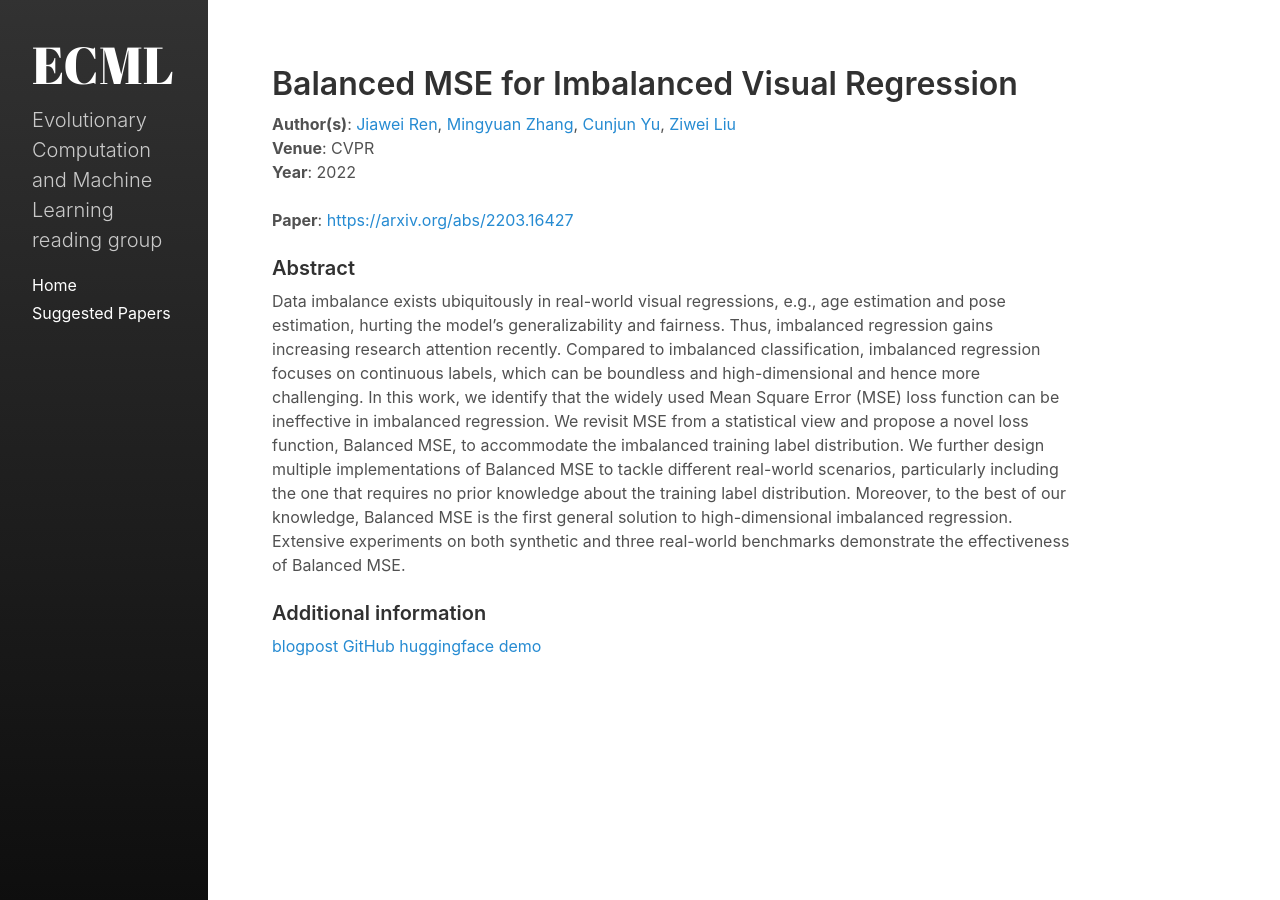
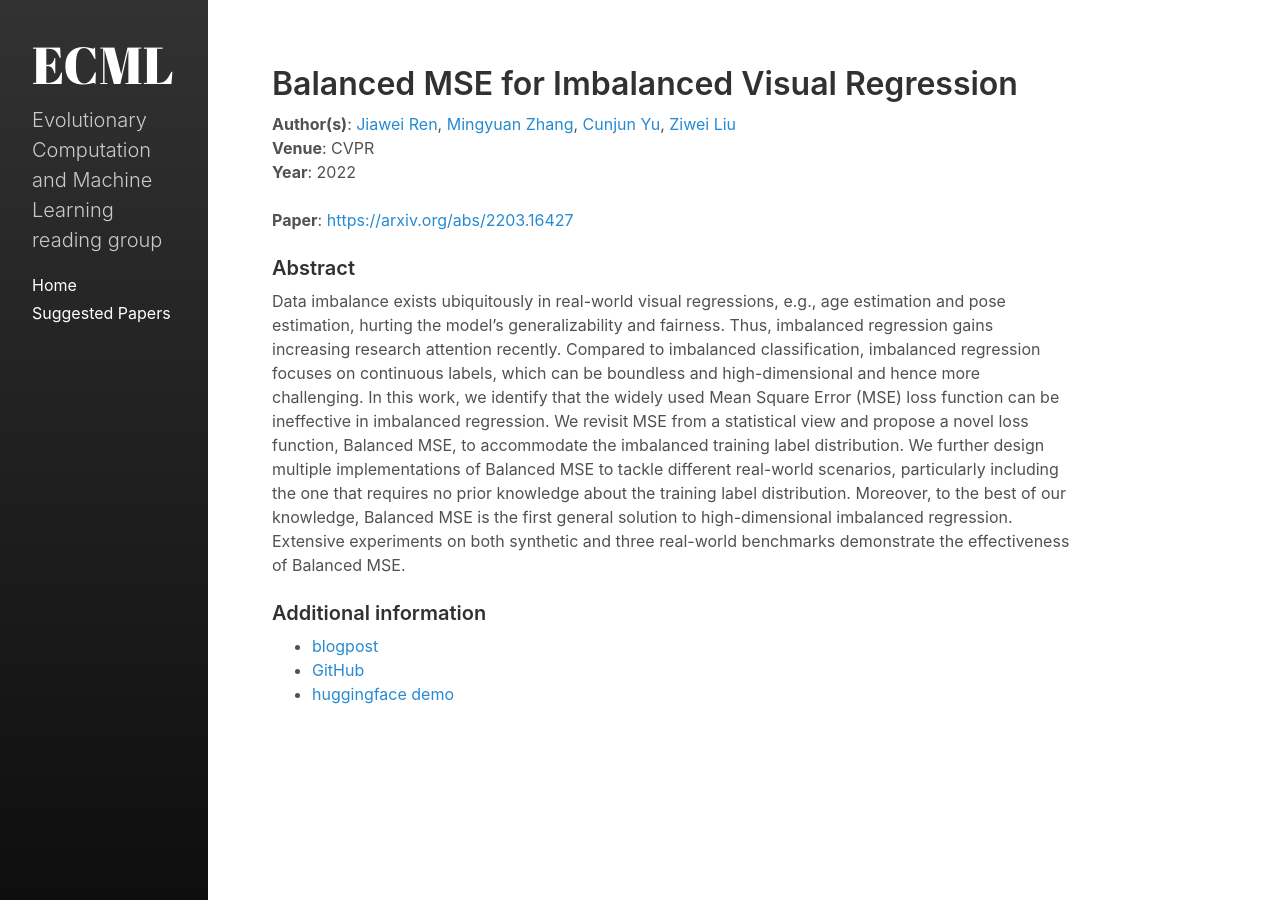
Before and after one commit to exeter-ecml/exeter-ecml.github.io, a Jekyll site: the page built from _papers/0106-balanced-mse.md, in a window 1280 px wide. Built offline with Jekyll 4.4.1, drawn with Linux system fonts in a browser that asks for light colours.

```diff
--- a/_papers/0106-balanced-mse.md
+++ b/_papers/0106-balanced-mse.md
@@ -34,6 +34,6 @@ benchmarks demonstrate the effectiveness of Balanced MSE.
 who_suggested: George De Ath
 status: suggested
 ---
-[blogpost](https://copyfuture.com/blogs-details/202204291348298036)
-[GitHub](https://github.com/jiawei-ren/BalancedMSE)
-[huggingface demo](https://huggingface.co/spaces/jiawei011/Demo-Balanced-MSE)
+- [blogpost](https://copyfuture.com/blogs-details/202204291348298036)
+- [GitHub](https://github.com/jiawei-ren/BalancedMSE)
+- [huggingface demo](https://huggingface.co/spaces/jiawei011/Demo-Balanced-MSE)
```
